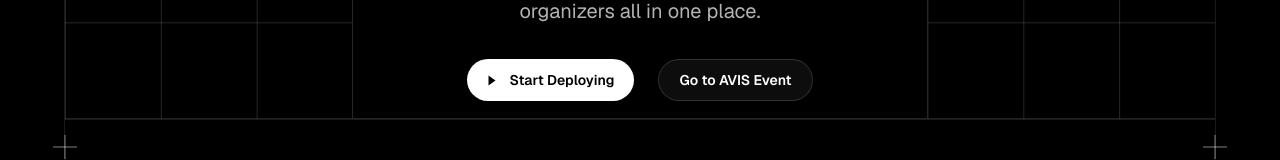
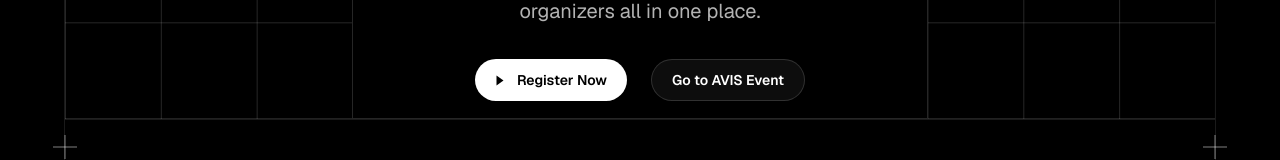
Before and after one commit to Sarina-R/AVIS-landing-page, a Next.js app: page /avis-events in a window 1280 px wide. Shown: the part 537-697 px from the top of the page. Built offline with nearby package versions, Linux system fonts and the light colour scheme.

Commit message:
fix: change Start Deploying to Register Now

```diff
--- a/components/event-page-component/HeroSEction.tsx
+++ b/components/event-page-component/HeroSEction.tsx
@@ -88,7 +88,7 @@ const HeroSection: React.FC = () => {
             <button className='group flex items-center gap-2 sm:gap-3 px-4 sm:px-5 py-2 sm:py-2.5 rounded-full bg-white text-black font-semibold hover:bg-neutral-100 transition-all duration-300 hover:scale-105 hover:shadow-2xl hover:shadow-white/20'>
               <div className='w-0 h-0 border-l-[4px] sm:border-l-[5px] border-r-[4px] sm:border-r-[5px] border-b-[6px] sm:border-b-[7px] border-l-transparent border-r-transparent border-b-current rotate-90 group-hover:rotate-[135deg] transition-transform duration-300' />
               <Link href='https://events.avisengine.com/auth/register'>
-                Start Deploying
+                Register Now
               </Link>
             </button>
             <button className='px-4 sm:px-5 py-2 sm:py-2.5 rounded-full bg-white/5 text-white font-semibold border border-white/15 hover:bg-white/10 hover:border-white/40 transition-all duration-300 hover:scale-105 backdrop-blur-sm'>
```
